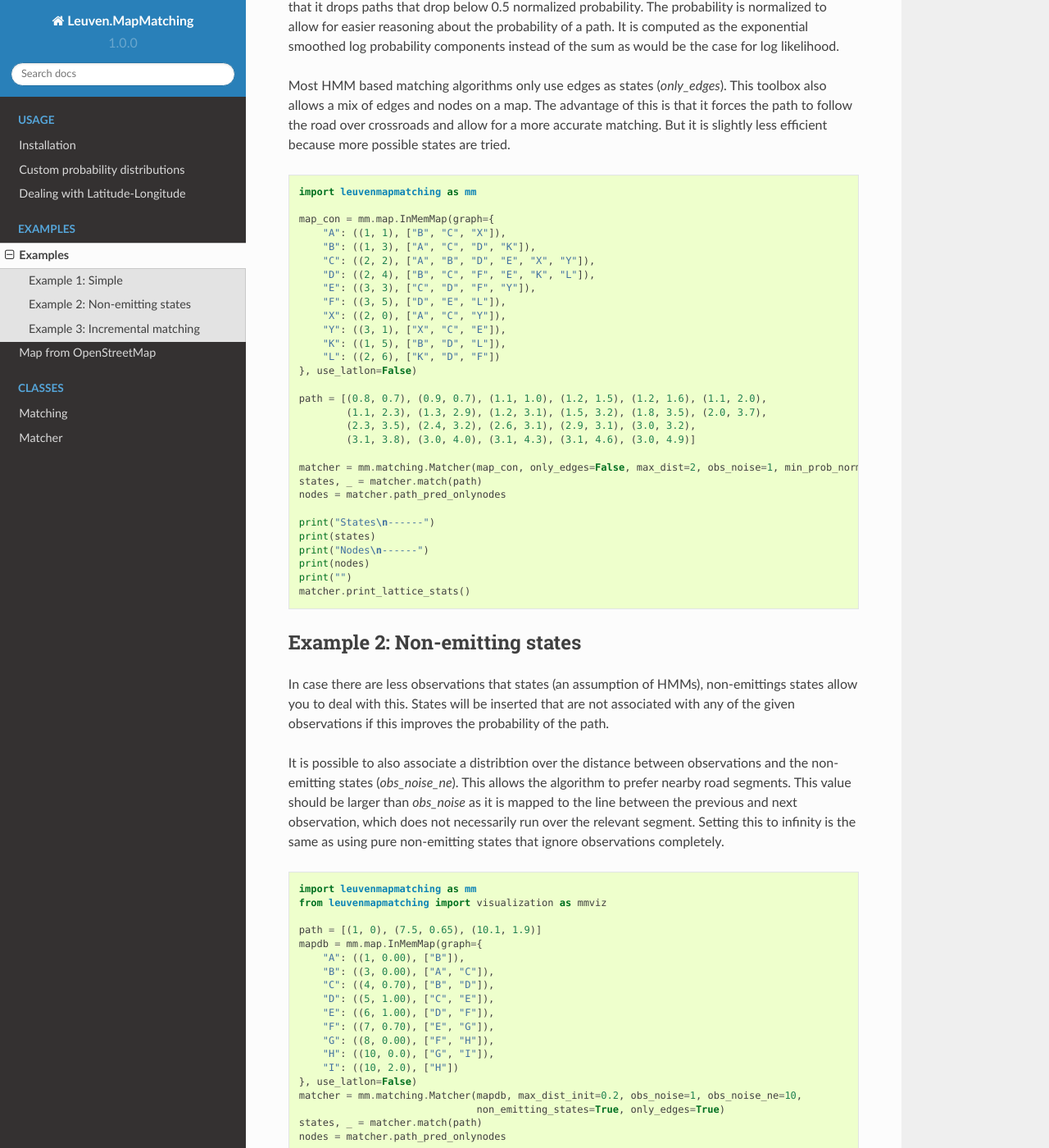
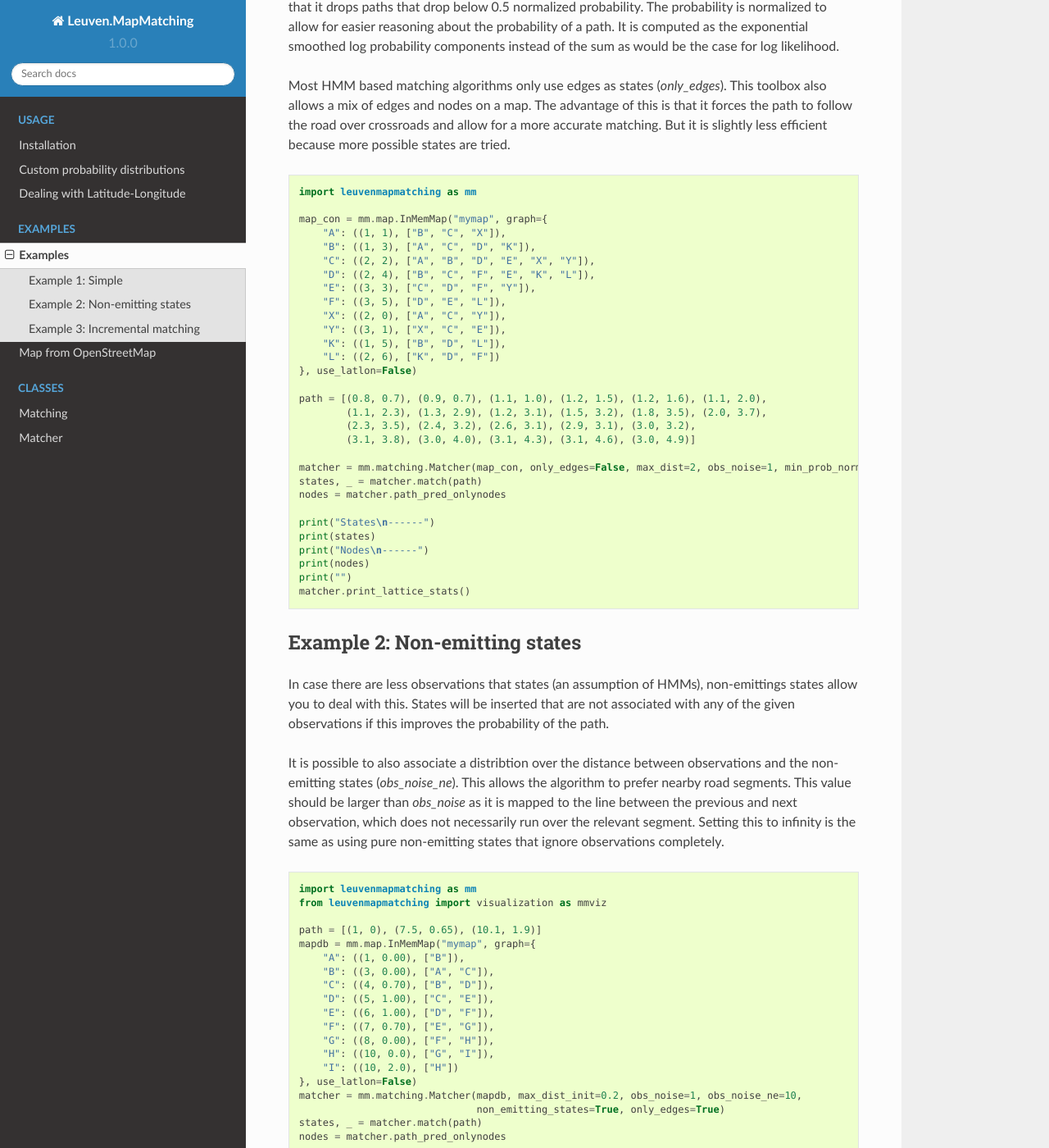
Before and after one commit to wannesm/LeuvenMapMatching, a Sphinx documentation site: the page built from docs/examples/introduction.rst, in a window 1280 px wide and 1400 px high, scrolled down 291 px. Shown: the whole window at 82% size. Built offline with Sphinx 7.4.7 and the Read the Docs theme 2.0.0, drawn with Linux system fonts in a browser that asks for light colours.

Commit message:
Name maps

```diff
--- a/docs/examples/introduction.rst
+++ b/docs/examples/introduction.rst
@@ -23,7 +23,7 @@ But it is slightly less efficient because more possible states are tried.
 
     import leuvenmapmatching as mm
 
-    map_con = mm.map.InMemMap(graph={
+    map_con = mm.map.InMemMap("mymap", graph={
         "A": ((1, 1), ["B", "C", "X"]),
         "B": ((1, 3), ["A", "C", "D", "K"]),
         "C": ((2, 2), ["A", "B", "D", "E", "X", "Y"]),
@@ -72,7 +72,7 @@ non-emitting states that ignore observations completely.
     from leuvenmapmatching import visualization as mmviz
 
     path = [(1, 0), (7.5, 0.65), (10.1, 1.9)]
-    mapdb = mm.map.InMemMap(graph={
+    mapdb = mm.map.InMemMap("mymap", graph={
         "A": ((1, 0.00), ["B"]),
         "B": ((3, 0.00), ["A", "C"]),
         "C": ((4, 0.70), ["B", "D"]),
@@ -110,7 +110,7 @@ The lattice will be built further every time a new subsequence of the path is gi
 
     import leuvenmapmatching as mm
 
-    map_con = mm.map.InMemMap(graph={
+    map_con = mm.map.InMemMap("mymap", graph={
         "A": ((1, 1), ["B", "C", "X"]),
         "B": ((1, 3), ["A", "C", "D", "K"]),
         "C": ((2, 2), ["A", "B", "D", "E", "X", "Y"]),
--- a/docs/examples/openstreetmap.rst
+++ b/docs/examples/openstreetmap.rst
@@ -39,7 +39,7 @@ But any other projection can be used by using the pyproj package directly.
     import leuvenmapmatching as mm
     from leuvenmapmatching.util.projections import latlon2grs80
     import osmread
-    map_con = mm.map.InMemMap(use_latlon=use_latlon)
+    map_con = mm.map.InMemMap("myosm", use_latlon=use_latlon)
     for entity in osmread.parse_file(str(xml_file)):
         if isinstance(entity, osmread.Way) and 'highway' in entity.tags:
             for node_a, node_b in zip(entity.nodes, entity.nodes[1:]):
--- a/docs/usage/latitudelongitude.rst
+++ b/docs/usage/latitudelongitude.rst
@@ -61,7 +61,7 @@ For example to read in an OpenStreetMap file directly to a :class:`InMemMap` obj
 
 .. code-block:: python
 
-    map_con = mm.map.InMemMap(use_latlon=True)
+    map_con = mm.map.InMemMap("myosm", use_latlon=True)
     for entity in osmread.parse_file(osm_fn):
         if isinstance(entity, osmread.Way) and 'highway' in entity.tags:
             for node_a, node_b in zip(entity.nodes, entity.nodes[1:]):
```
